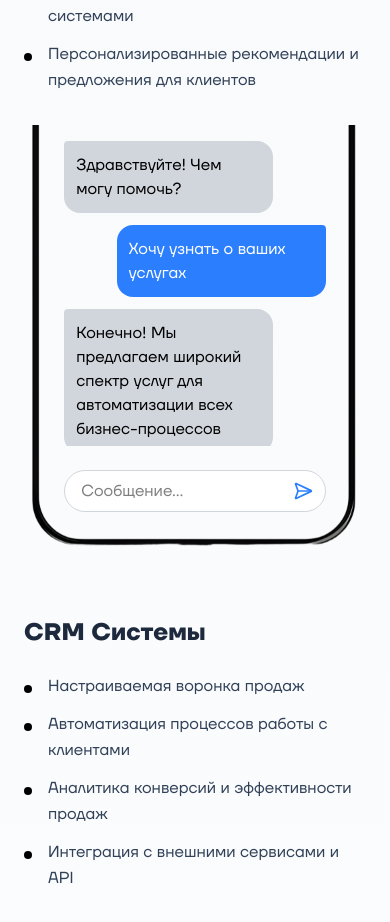
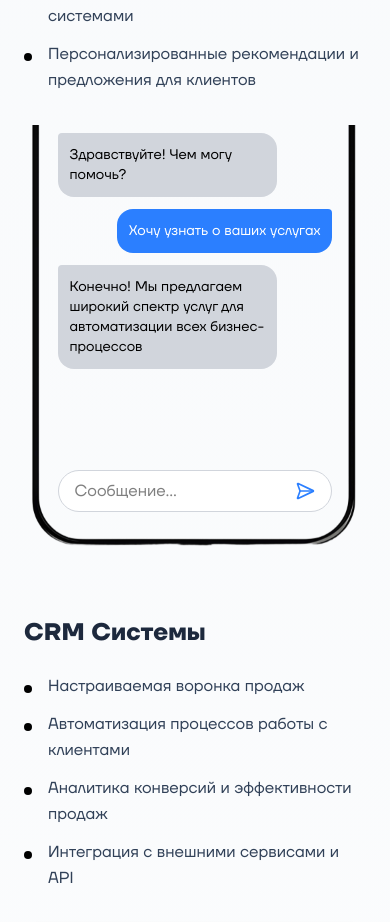
Before and after one commit to rikster-r/salemai, a Next.js app: page / in a window 390 px wide. Shown: the part 1903-2825 px from the top of the page. Built offline with nearby package versions, Linux system fonts and the light colour scheme.

Commit message:
Fix phone text overflow

```diff
--- a/src/components/servicesSections/Bots.tsx
+++ b/src/components/servicesSections/Bots.tsx
@@ -71,7 +71,7 @@ export default function Bots() {
           />
 
           {/* 2. Chat overlay: fits exactly over display area */}
-          <div className="absolute inset-0 px-[calc(0.12*98%)] pb-[calc(0.12*98%)] pt-4 flex flex-col pointer-events-none">
+          <div className="absolute inset-0 px-[calc(0.1*98%)] pb-[calc(0.12*98%)] pt-2 md:pt-4 flex flex-col pointer-events-none">
             {/* Chat Messages Container: scrollable */}
             <motion.div
               className="overflow-y-auto space-y-3 flex-1"
@@ -84,14 +84,14 @@ export default function Bots() {
                 className="bg-gray-300 p-3 rounded-2xl rounded-tl-sm max-w-[80%]"
                 variants={messageVariants}
               >
-                <p className="text-base">Здравствуйте! Чем могу помочь?</p>
+                <p className="text-sm sm:text-base">Здравствуйте! Чем могу помочь?</p>
               </motion.div>
               <motion.div
                 className="flex justify-end"
                 variants={messageVariants}
               >
                 <div className="bg-blue-500 p-3 rounded-2xl rounded-tr-sm max-w-[80%]">
-                  <p className="text-base text-white">
+                  <p className="text-sm sm:text-base text-white">
                     Хочу узнать о ваших услугах
                   </p>
                 </div>
@@ -100,7 +100,7 @@ export default function Bots() {
                 className="bg-gray-300 p-3 rounded-2xl rounded-tl-sm max-w-[80%]"
                 variants={messageVariants}
               >
-                <p className="text-base">
+                <p className="text-sm sm:text-base">
                   Конечно! Мы предлагаем широкий спектр услуг для автоматизации
                   всех бизнес-процессов
                 </p>
```
